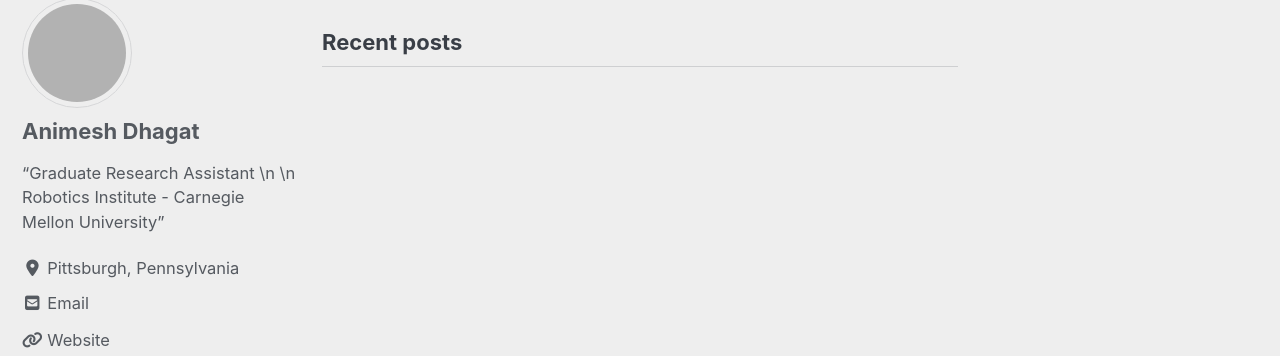
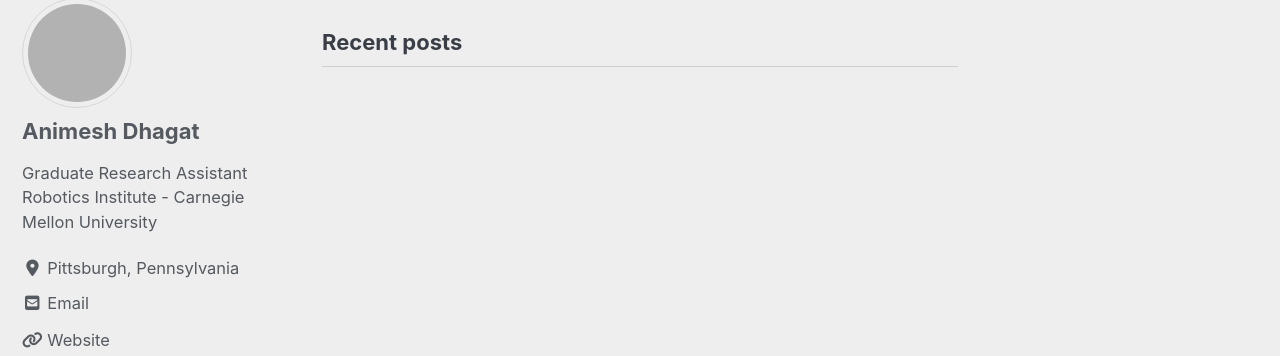
Before and after one commit to a-dhagat/Animesh, a Jekyll site: the page built from index.html, in a window 1280 px wide. Shown: the part 123-479 px from the top of the page. Built offline with Jekyll 4.4.1, drawn with Linux system fonts in a browser that asks for light colours; cached includes are drawn as plain includes; nearby versions of some CDN libraries; the list of posts is cut into pages by our own code; grey boxes are pictures that could not be loaded.

Commit message:
bio-change2

```diff
--- a/_config.yml
+++ b/_config.yml
@@ -110,9 +110,8 @@ author:
   name             : "Animesh Dhagat"
   avatar           : "https://avatars3.githubusercontent.com/u/46166956?s=460&v=4" # path of avatar image, e.g. "/assets/images/bio-photo.jpg"
   bio              : |+
-                        "Graduate Research Assistant \n
-                        \n
-                        Robotics Institute - Carnegie Mellon University"
+                        Graduate Research Assistant
+                        Robotics Institute - Carnegie Mellon University
   location         : "Pittsburgh, Pennsylvania"
   # email            : "adhagat [at] andrew.cmu.edu"
   links:
```
